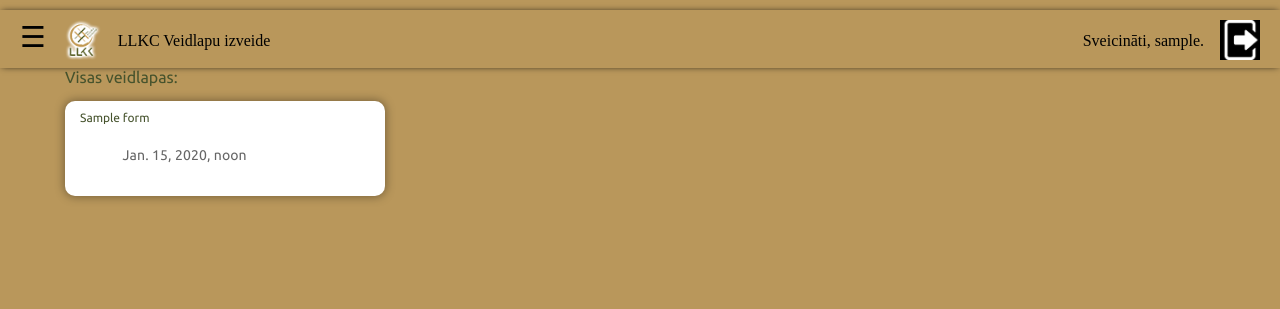
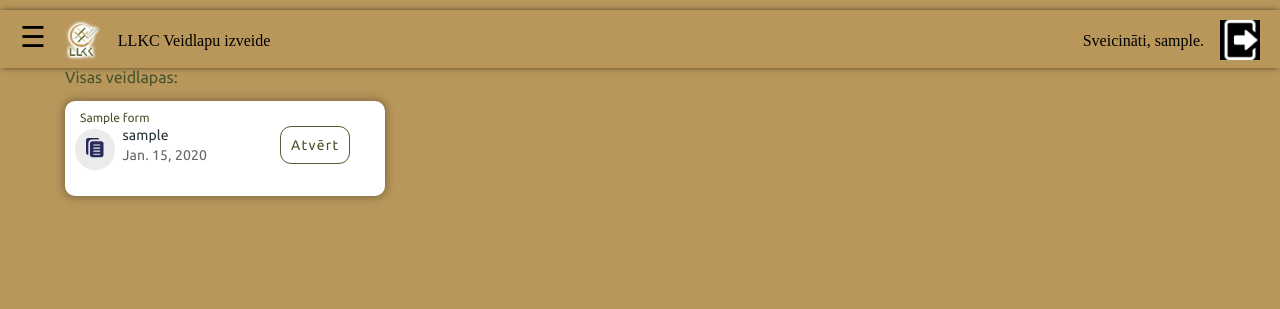
Before and after one commit to 27-Club/27club, a Django app: page /alluserforms/ in a window 1280 px wide. Shown: the top 309 px of the page. Run offline with Django 3.2, Linux system fonts and the light colour scheme; a user stored in the database is signed in; tables that the repository leaves empty hold one stand-in row (values such as "Sample post"); parts of the project's set-up code (start-up, migrations or seed data) failed here and were passed over; some libraries are stand-ins or nearby versions; some web fonts are replaced.

Commit message:
Design updates
Added "View all forms" buttons, added box shadow to filter button and added css to created forms in "View all forms" sections.

```diff
--- a/index/templates/index/alluserforms.html
+++ b/index/templates/index/alluserforms.html
@@ -44,27 +44,33 @@
             <div class="form-list-data">
                 {% for i in allForms %}
                     {% if i.creator != request.user %}
-                        <a href="{% url 'responses' i.code %}" class="form-list-link">
+                        <div class="form-list-link">
                             <div class="form-box">
                                 <div class="form-list-title"><h5 class="form-list-title-text">{{i.title}}</h5></div>
-                                {% if i.createdAt == i.updatedAt %}
-                                    <p class="form-list-timestamp">{{i.createdAt}}</p>
+                                <div class="form-list-icon"><img src="{% static 'Icon/Documents.svg' %}"></div>
+                                <p class="form-list-creator">{{i.creator}}</p>
+                                {% if i.get_created_date == i.get_updated_date %}
+                                    <p class="form-list-timestamp">{{i.get_created_date}}</p>
                                 {% else %}
-                                    <p class="form-list-timestamp">{{i.updatedAt}}</p>
+                                    <p class="form-list-timestamp">{{i.get_updated_date}}</p>
                                 {% endif %}
+                                <a href = "{% url 'edit_form' i.code %}" class="form-list-open btn btn-primary">Atvērt</a>
                             </div>
-                        </a>
+                        </div>
                     {% else %}
-                        <a href="{% url 'edit_form' i.code %}" class="form-list-link">
+                        <div class="form-list-link">
                             <div class="form-box">
                                 <div class="form-list-title"><h5 class="form-list-title-text">{{i.title}}</h5></div>
-                                {% if i.createdAt == i.updatedAt %}
-                                    <p class="form-list-timestamp">{{i.createdAt}}</p>
+                                <div class="form-list-icon"><img src="{% static 'Icon/Documents.svg' %}"></div>
+                                <p class="form-list-creator">{{i.creator}}</p>
+                                {% if i.get_created_date == i.get_updated_date %}
+                                    <p class="form-list-timestamp">{{i.get_created_date}}</p>
                                 {% else %}
-                                    <p class="form-list-timestamp">{{i.updatedAt}}</p>
+                                    <p class="form-list-timestamp">{{i.get_updated_date}}</p>
                                 {% endif %}
+                                <a href = "{% url 'edit_form' i.code %}" class="form-list-open btn btn-primary">Atvērt</a>
                             </div>
-                        </a>
+                        </div>
                     {% endif %}
                 {% endfor %}
             </div>
```
Also changed, not shown: index/static/css/filter.css (+7 -0 lines), index/static/index/style.css (+1 -8 lines), index/templates/index/allyourforms.html (+8 -5 lines), index/templates/index/main.html (+9 -9 lines).
